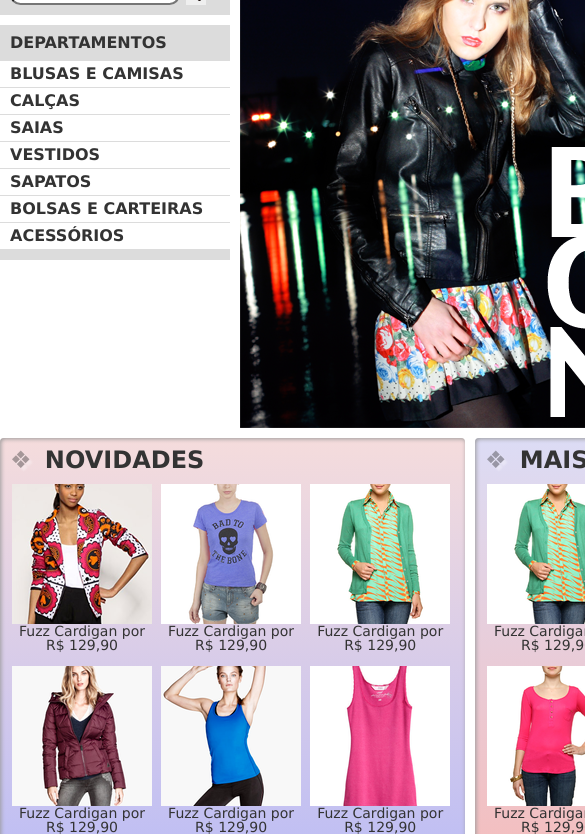
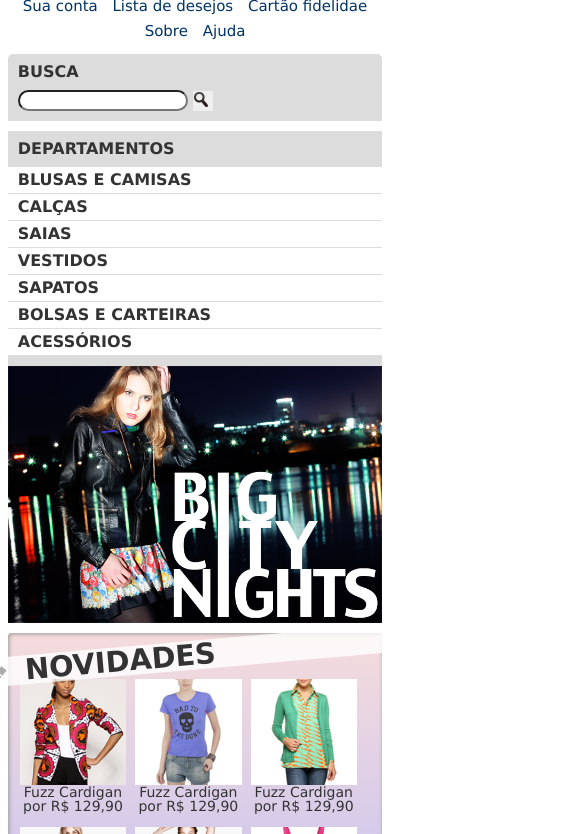
Before and after one commit to danielaalineri/fashion, a plain HTML site: page index.html in a window 390 px wide. Shown: the part 177-1011 px from the top of the page, 585 px wide, since content can reach past the window. Drawn offline with Linux system fonts and the light colour scheme.

Commit message:
responsivo

```diff
--- a/css/estilo2.css
+++ b/css/estilo2.css
@@ -28,12 +28,18 @@ header{
 }
 
 
-.logotipo{
+.logotipo {
 
 	position: relative;
 	top: 20px;
 	left: 5px;
+
 }
+
+
+
+
+
 .sacola{
 
 	background-image: url(../img/sacola.png);
@@ -84,9 +90,10 @@ header{
 .menu-opcoes ul li{
 
 	display: inline-block;
-	margin-left: 20px;
+	margin-left: 10px;
 }
 
+/*BUSCA */
 .busca,
 .menu-departamentos{
 
@@ -97,6 +104,34 @@ margin-right: 10px;
 width: 230px;
 
 }
+
+.busca button{
+
+	/* adicionando imagem */
+    background-image: url(../img/busca.png);
+    background-repeat: no-repeat;
+    border: none;
+    /* tamanho da imagem */
+    width: 20px;
+    height: 20px;
+    /* image replacement */
+    text-indent: -9999px;
+}
+
+.busca h2,
+.busca form,
+.menu-departamentos h2{
+
+	margin: 10px;
+
+}
+
+.busca{
+
+	border-top-left-radius: 5px;
+	border-top-right-radius: 5px;
+}
+
 
 .menu-departamentos li ul{
 
@@ -123,26 +158,6 @@ width: 230px;
 }
 
 
-.busca button{
-
-	/* adicionando imagem */
-    background-image: url(../img/busca.png);
-    background-repeat: no-repeat;
-    border: none;
-    /* tamanho da imagem */
-    width: 20px;
-    height: 20px;
-    /* image replacement */
-    text-indent: -9999px;
-}
-
-.busca h2,
-.busca form,
-.menu-departamentos h2{
-
-	margin: 10px;
-
-}
 
 .busca{
 
@@ -200,6 +215,8 @@ input{
 	clear: right;
 }
 
+/* PAINÉIS */
+
 .painel{
 
 	margin: 10px 0;
@@ -207,6 +224,17 @@ input{
 	width: 445px;
 	border-radius: 4px;
 	box-shadow: inset 1px 1px 4px #999;
+<<<<<<< HEAD
+=======
+}
+
+.painel h2{
+
+	font-size: 24px;
+	font-weight: bold;
+	text-transform: uppercase;
+	margin-bottom: 10px;
+>>>>>>> responsivo
 }
 
 .painel h2::before{
@@ -215,6 +243,7 @@ input{
 	padding-right: 5px;
 	opacity: 0.4;
 	text-shadow: 3px 3px 2px rgba(255,255,255, 0.8);
+<<<<<<< HEAD
 }
 
 .novidades{
@@ -226,6 +255,8 @@ input{
 
 
 	float: right;
+=======
+>>>>>>> responsivo
 }
 
 .painel li{
@@ -235,10 +266,12 @@ input{
 	width: 140px;
 	margin: 2px;
 	padding-bottom: 10px;
+	transition: 0.7s;
 
 }
 
 .painel li:hover{
+<<<<<<< HEAD
 
 	box-shadow: 0 0 5px #333;
 	background-color: rgba(255,255,255,0.8);
@@ -247,11 +280,17 @@ input{
 }
 
 .painel h2{
+=======
+>>>>>>> responsivo
 
-	font-size: 24px;
-	font-weight: bold;
-	text-transform: uppercase;
-	margin-bottom: 10px;
+	box-shadow: 0 0 5px #333;
+	background-color: rgba(255,255,255,0.8);
+	transition: 0.7s;
+	transform: scale(1.2) rotate(-5deg);
+}
+
+.painel li:nth-child(2n):hover {
+	transform: scale(1.2) rotate(5deg);
 }
 
 
@@ -264,8 +303,10 @@ text-decoration: none;
 
 }
 
+
 .novidades{
 
+    float: left;
 	background-color:  #f5dcdc;
 	background: linear-gradient(#f5dcdc, #bebef4);
 
@@ -273,6 +314,7 @@ text-decoration: none;
 
 .mais-vendidos{
 
+    float: right;
 	background-color: #dcdcf5;
 	background: linear-gradient(#dcdcf5, #f4bebe);
 }
@@ -397,6 +439,10 @@ text-decoration: none;
 	line-height: 20px;
 }
 
+
+/*RODAPÉ*/
+
+
 footer{
 
 	background-image: url(../img/fundo-rodape.png);
@@ -408,6 +454,8 @@ footer .container{
 
 	position: relative;
 }
+
+/* MÍDIAS SOCIAIS */
 
 .social{
 
@@ -447,3 +495,79 @@ background-image: url(../img/twitter.png);
 
 	background-image: url(../img/googleplus.png);
 }
+
+/* MOBILE */
+
+@media (max-width: 939px){
+
+	.container{
+		width: 96%;
+	}
+
+	 .logotipo{
+
+   width: 100%;
+   position: relative;
+
+
+   display: flex;
+   justify-content: center;
+   align-items: center;
+
+ }
+
+ .logotipo img{
+
+ 	width: 100%;
+
+ }
+
+
+ .sacola{
+   display: none;
+ }
+
+ .menu-opcoes {
+   position: relative;
+   top: 30px;
+   text-align: center;
+   display: inline-block;
+
+ }
+
+ .menu-opcoes ul li {
+   display: inline-block;
+   margin: 5px;
+ }
+
+ .menu-departamentos li:hover ul{
+
+	display: block;
+}
+
+.menu-departamentos li ul{
+
+	display: none;
+}
+
+
+ .busca,
+ .menu-departamentos,
+ .banner-destaque img {
+   margin-right: 0;
+   width: 100%;
+ }
+
+ .painel {
+   width: auto;
+ }
+
+ .painel li {
+   width: 30%;
+ }
+
+ .painel img {
+   width: 100%;
+ }
+
+}
```
